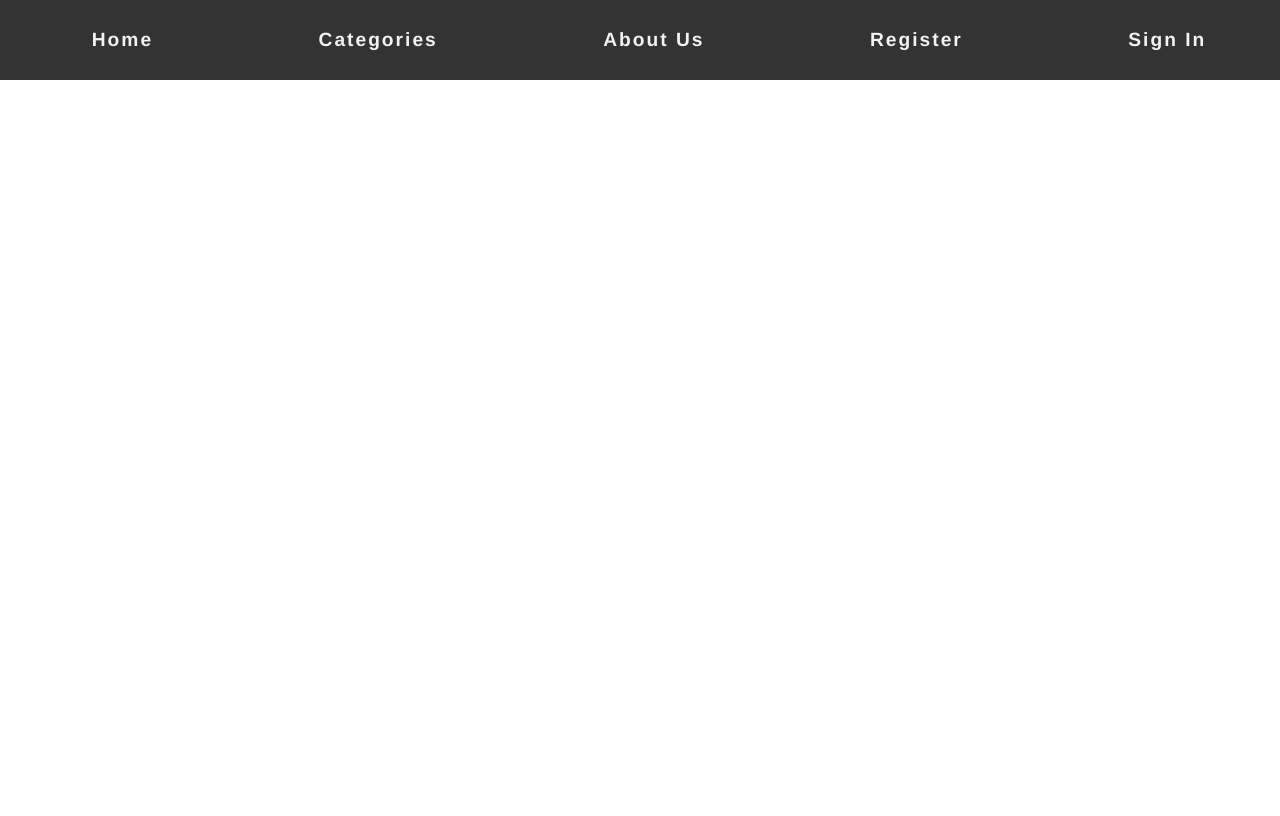
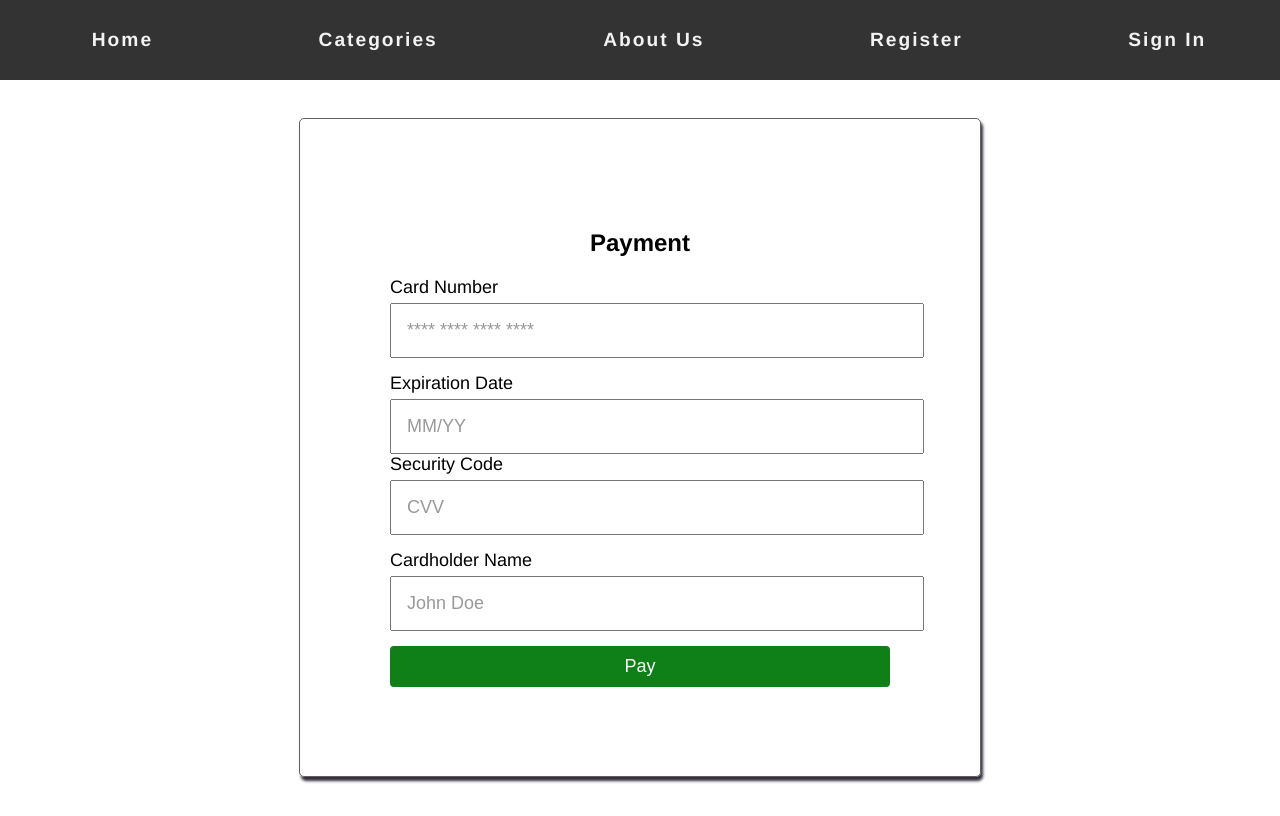
Before and after one commit to maria0alawadhi/crocheative-frontend, a React (Vite) app: page /payment in a window 1280 px wide. Built offline with nearby package versions, Linux system fonts and the light colour scheme.

Commit message:
payment and empty cart are done

```diff
--- a/package.json
+++ b/package.json
@@ -9,13 +9,15 @@
     "preview": "vite preview"
   },
   "dependencies": {
+    "@stripe/react-stripe-js": "^2.7.3",
     "@stripe/stripe-js": "^4.1.0",
     "axios": "^1.7.2",
     "react": "^18.3.1",
     "react-dom": "^18.3.1",
     "react-modal": "^3.16.1",
     "react-router": "^6.24.0",
-    "react-router-dom": "^6.24.0"
+    "react-router-dom": "^6.24.0",
+    "styled-components": "^6.1.11"
   },
   "devDependencies": {
     "@types/react": "^18.3.3",
--- a/src/App.css
+++ b/src/App.css
@@ -251,7 +251,7 @@ img {
   padding: 2rem;
 }
 
-/* admin */
+/* Manage Item Table*/
 
 .items-table {
   width: 80%;
@@ -320,7 +320,7 @@ img {
   z-index: 999;
 }
 
-/* form */
+/* Add item form */
 
 .form {
   max-width: 450px;
@@ -369,12 +369,12 @@ img {
 }
 
 .form button:hover {
-  background-color:#16ac1d;
+  background-color: #16ac1d;
 }
 
 .add-item-btn {
-  margin:2%;
-  width:10%;
+  margin: 2%;
+  width: 10%;
   padding: 0.5rem 1rem;
   background-color: #18811b;
 }
@@ -382,3 +382,53 @@ img {
 .add-item-btn:hover {
   background-color: #16ac1d;
 }
+
+/* payment */
+
+.payment-form {
+  padding: 7%;
+  border: 1px solid #615f5f;
+  box-shadow: #342e3b 2px 4px 3px 0;
+  border-radius: 5px;
+  margin: 3% auto;
+  max-width: 500px;
+}
+
+.payment-form h2 {
+  text-align: center;
+  margin-bottom: 20px;
+}
+
+.card-details,
+.expiry-cvc,
+.cardholder-name,
+.sec-code {
+  margin-bottom: 15px;
+}
+
+label {
+  display: block;
+  text-align: left;
+  font-size: large;
+  margin-bottom: 1%;
+}
+
+.card-details input,
+.expiry-cvc input,
+.cardholder-name input,
+.sec-code input {
+  width: 100%;
+  padding: 3%;
+  font-size: large;
+}
+
+::placeholder {
+  color: #999;
+  font-size: large;
+}
+
+.pay-btn {
+  width: 100%;
+  padding: 2%;
+  font-size: large;
+}
--- a/src/App.jsx
+++ b/src/App.jsx
@@ -13,9 +13,11 @@ import AllItems from './pages/AllItems'
 import EditItemForm from './pages/EditItemForm'
 import Cart from './pages/Cart'
 import Header from './components/Header'
+import Payment from './pages/Payment'
 
 const App = () => {
   const [user, setUser] = useState(null)
+
   const checkToken = async () => {
     const user = await CheckSession()
     setUser(user)
@@ -40,13 +42,17 @@ const App = () => {
         <Routes>
           <Route path="/" element={<Home />} />
           <Route path="/:categoryName/items" element={<Items />} />
-          <Route path="/:categoryName/items/:itemId" element={<ItemDetails user={user} />} />
+          <Route
+            path="/:categoryName/items/:itemId"
+            element={<ItemDetails user={user} />}
+          />
           <Route path="/AddItemForm" element={<AddItemForm />} />
           <Route path="/AllItems" element={<AllItems />} />
           <Route path="/edit/:itemId" element={<EditItemForm />} />
           <Route path="/signin" element={<SignIn setUser={setUser} />} />
           <Route path="/register" element={<Register />} />
           <Route path="/AboutUs" element={<AboutUs />} />
+          <Route path="/payment" element={<Payment user={user} />} />
           <Route path="/cart" element={<Cart user={user} />} />
         </Routes>
       </main>
--- a/src/pages/Cart.jsx
+++ b/src/pages/Cart.jsx
@@ -1,7 +1,7 @@
 import React, { useState, useEffect } from 'react'
 import CartCard from '../components/CartCard'
-import Client, { BASE_URL } from '../services/api'
-import { loadStripe } from '@stripe/stripe-js'
+import Client from '../services/api'
+import { useNavigate } from 'react-router'
 
 const Cart = ({ user }) => {
   const [orders, setOrders] = useState([])
@@ -9,6 +9,7 @@ const Cart = ({ user }) => {
   const [error, setError] = useState(null)
   const [total, setTotal] = useState(0)
 
+  const navigate = useNavigate()
   useEffect(() => {
     const fetchOrders = async () => {
       setIsLoading(true)
@@ -72,28 +73,6 @@ const Cart = ({ user }) => {
     }
   }
 
-  const makePayment = async () => {
-    const stripe = await loadStripe(
-      'pk_test_51PZnn0RxRknvYHwQD93s1k5Fc583fxOC8yGzGJqhPynJ1Cpfh8ZhzPTvPZTcaom0E3yrchbz5uRAlsZBEQ2R7c7800DUoHtt3F'
-    )
-    const body = {
-      items: orders
-    }
-    const headers = {
-      'Content-Type': 'application/json'
-    }
-    const response = await fetch(`${BASE_URL}/create-checkout-session`, {
-      mthod: 'POST',
-      headers: headers,
-      body: JSON.stringify(body)
-    })
-    const session = await response.json()
-    const result = stripe.redirectToCheckout({ sessionId: session.id })
-
-    if (result.error) {
-      console.log(result.error)
-    }
-  }
   console.log(orders)
   return (
     <div>
@@ -110,9 +89,9 @@ const Cart = ({ user }) => {
                 onUpdateQuantity={handleUpdateQuantity}
                 onRemoveItem={handleRemoveItem}
               />
-              <div class="payment-card">
+              <div className="payment-card">
                 <p>Total: {total} BD</p>
-                <button onClick={makePayment}>Pay</button>
+                <button onClick={() => navigate('/payment')}>Pay Now</button>
               </div>
             </>
           ) : (
--- /dev/null
+++ b/src/pages/Payment.jsx
@@ -0,0 +1,176 @@
+import React, { useState, useEffect } from 'react'
+import { useNavigate } from 'react-router-dom'
+import Client from '../services/api'
+
+const Payment = ({ user }) => {
+  const navigate = useNavigate()
+  const [formData, setFormData] = useState({
+    cardNumber: '',
+    expirationDate: '',
+    securityCode: '',
+    cardholderName: ''
+  })
+  const [message, setMessage] = useState('')
+  const [isSuccess, setIsSuccess] = useState(false)
+  const [showModal, setShowModal] = useState(false)
+
+  useEffect(() => {
+    if (isSuccess) {
+      const deleteOrders = async () => {
+        try {
+          const response = await Client.get(`/orders/${user?.id}`)
+          const orders = response.data
+
+          for (const order of orders) {
+            for (const item of order.items) {
+              await Client.delete(`/orders/${order._id}/items/${item._id}`)
+            }
+          }
+        } catch (error) {
+          console.error('Error deleting orders:', error)
+        }
+      }
+
+      deleteOrders()
+    }
+  }, [isSuccess, user?.id])
+
+  const handleSubmit = async (e) => {
+    e.preventDefault()
+
+    if (!validateInput()) {
+      setMessage('Please fill in all the required fields correctly.')
+      setIsSuccess(false)
+      setShowModal(true)
+      return
+    }
+
+    try {
+      setIsSuccess(true)
+      setShowModal(true)
+    } catch (error) {
+      setMessage(
+        'An error occurred while processing the payment. Please try again.'
+      )
+      setIsSuccess(false)
+      setShowModal(true)
+    }
+  }
+
+  const validateInput = () => {
+    const { cardNumber, expirationDate, securityCode, cardholderName } =
+      formData
+    if (cardNumber.length !== 16 || isNaN(cardNumber)) {
+      return false
+    }
+    const [month, year] = expirationDate.split('/')
+    if (
+      month.length !== 2 ||
+      year.length !== 2 ||
+      isNaN(month) ||
+      isNaN(year) ||
+      parseInt(month) < 1 ||
+      parseInt(month) > 12 ||
+      parseInt(year) < 23
+    ) {
+      return false
+    }
+    if (securityCode.length !== 3 || isNaN(securityCode)) {
+      return false
+    }
+    if (cardholderName.trim() === '') {
+      return false
+    }
+    return true
+  }
+
+  const handleCloseModal = () => {
+    setShowModal(false)
+    if (isSuccess) {
+      navigate('/cart')
+    }
+  }
+
+  const setFormValue = (field, value) => {
+    setFormData((prevFormData) => ({
+      ...prevFormData,
+      [field]: value
+    }))
+  }
+
+  return (
+    <div className="payment-form">
+      <h2>Payment</h2>
+      <form onSubmit={handleSubmit}>
+        <div className="card-details">
+          <label>Card Number</label>
+          <input
+            type="text"
+            value={formData.cardNumber}
+            onChange={(e) => setFormValue('cardNumber', e.target.value)}
+            placeholder="**** **** **** ****"
+            required
+          />
+        </div>
+        <div className="expiry-cvc">
+          <div>
+            <label htmlFor="expirationDate">Expiration Date</label>
+            <input
+              type="text"
+              id="expirationDate"
+              value={formData.expirationDate}
+              onChange={(e) => setFormValue('expirationDate', e.target.value)}
+              placeholder="MM/YY"
+              required
+            />
+          </div>
+          <div className="sec-code">
+            <label htmlFor="securityCode">Security Code</label>
+            <input
+              type="text"
+              id="securityCode"
+              value={formData.securityCode}
+              onChange={(e) => setFormValue('securityCode', e.target.value)}
+              placeholder="CVV"
+              required
+            />
+          </div>
+        </div>
+        <div className="cardholder-name">
+          <label htmlFor="cardholderName">Cardholder Name</label>
+          <input
+            type="text"
+            id="cardholderName"
+            value={formData.cardholderName}
+            onChange={(e) => setFormValue('cardholderName', e.target.value)}
+            placeholder="John Doe"
+            required
+          />
+        </div>
+        <button className="pay-btn" type="submit">
+          Pay
+        </button>
+      </form>
+      {message && <div className="message">{message}</div>}
+
+      {showModal && (
+        <div className="modal">
+          <div className="modal-content">
+            <span className="close" onClick={handleCloseModal}>
+              X
+            </span>
+            {isSuccess ? (
+              <p>
+                Payment successful! You will be redirected to the cart page.
+              </p>
+            ) : (
+              <p>Payment failed. Please try again.</p>
+            )}
+          </div>
+        </div>
+      )}
+    </div>
+  )
+}
+
+export default Payment
```
Also changed, not shown: 1 other file (tests, documents, lock files or other folders).
